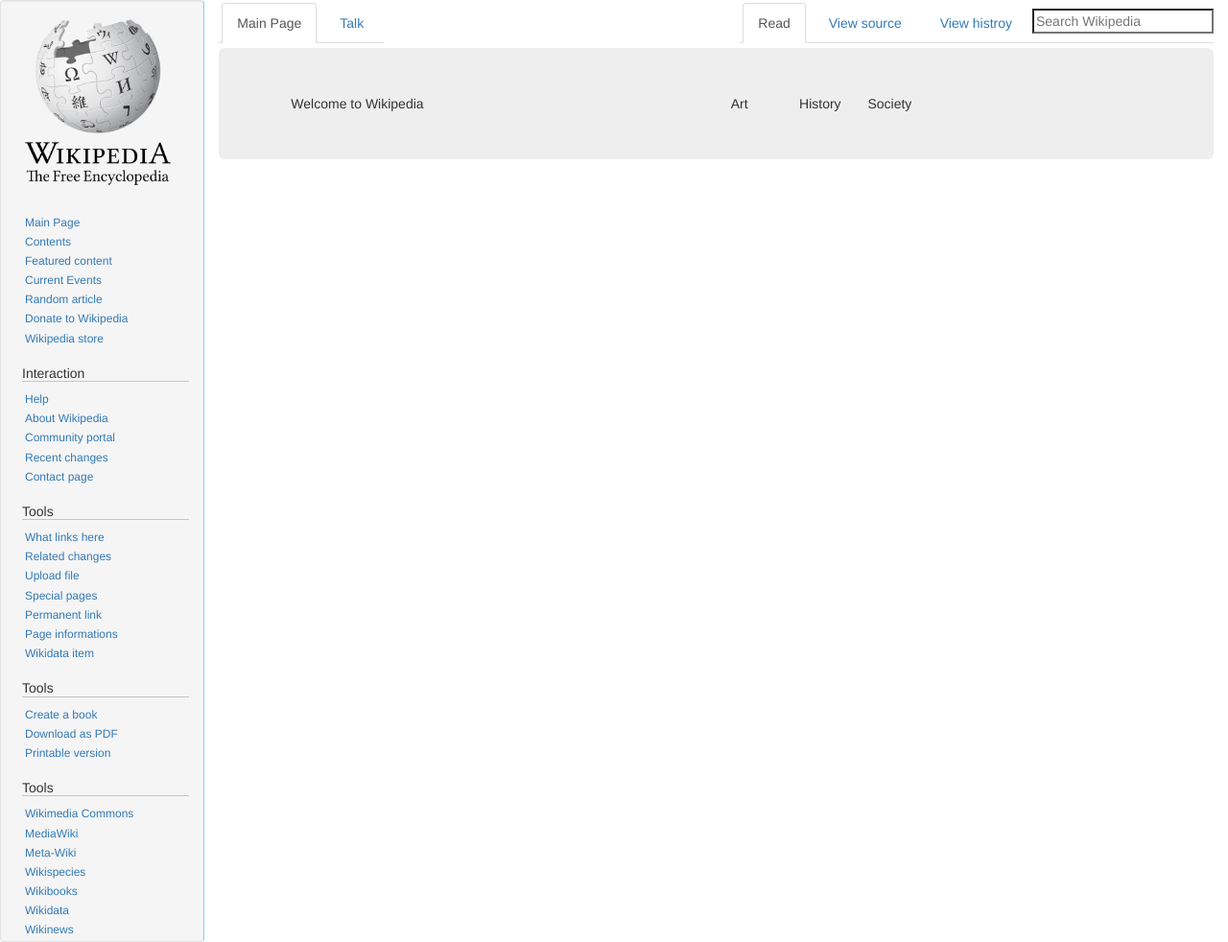
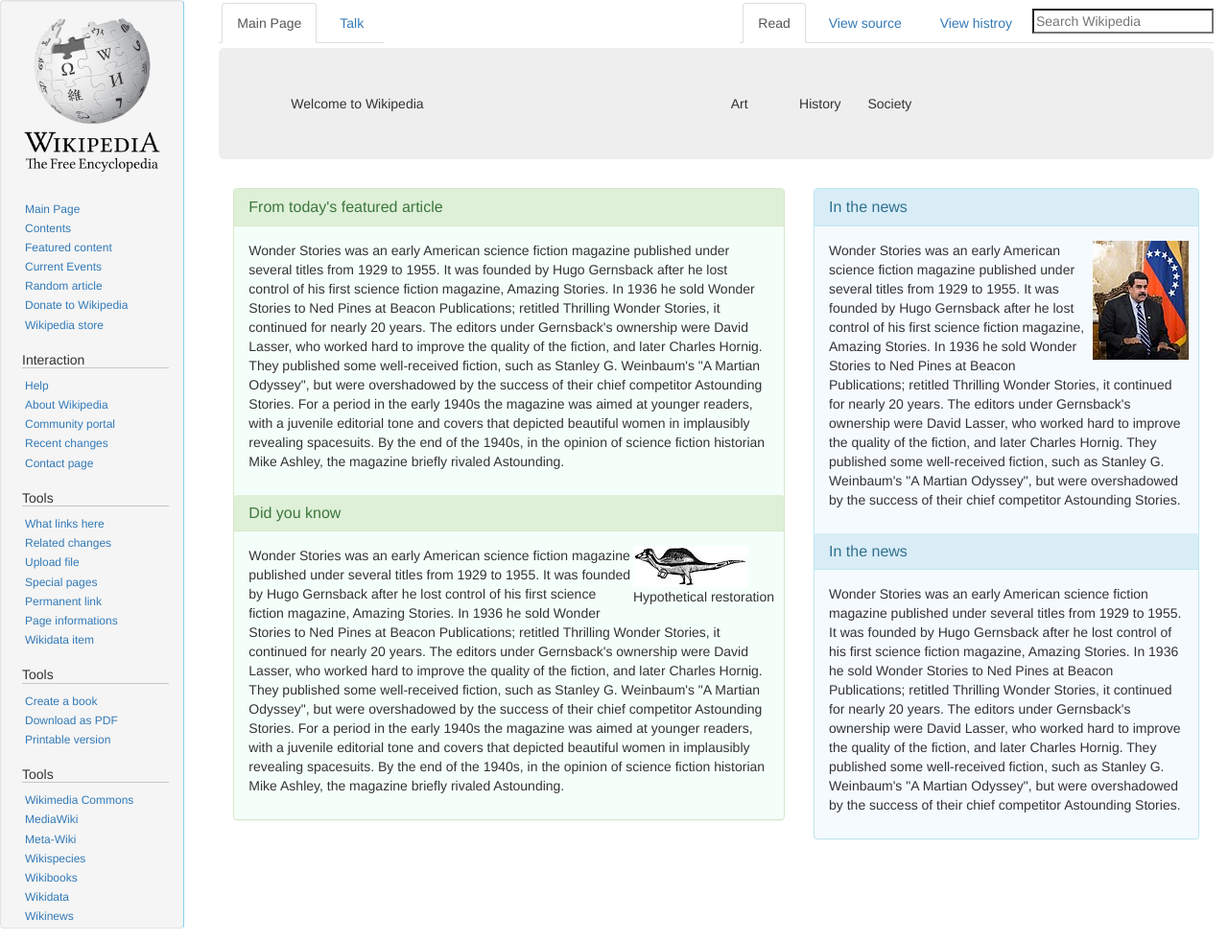
Before and after one commit to ritabc/wikipedia-page, a plain HTML site: page index.html in a window 1280 px wide. Shown: the whole page at 96% size. Drawn offline with Linux system fonts and the light colour scheme.

Commit message:
Add columns, style columns, add photos to columns

```diff
--- a/css/styles.css
+++ b/css/styles.css
@@ -31,6 +31,7 @@
 .sidebar img {
   width: 95%;
   margin-bottom: 15px;
+  width: 160px;
 }
 
 .side {
@@ -62,3 +63,16 @@
 input {
   background: no-repeat center;
 }
+
+div.panel-success {
+  background-color: #f5fffa;
+}
+
+div.panel-info {
+  background-color: #f5faff;
+}
+
+.col-img {
+  float: right;
+  margin: 15px 10px 0 0;
+}
--- a/index.html
+++ b/index.html
@@ -100,8 +100,35 @@
             </div>
           <div class="row today">
             <div class="col-md-7">
+              <div class="panel panel-success">
+                <div class="panel-heading">
+                  <h3 class="panel-title">From today's featured article</h3>
+                </div>
+                <p class="panel-body">Wonder Stories was an early American science fiction magazine published under several titles from 1929 to 1955. It was founded by Hugo Gernsback after he lost control of his first science fiction magazine, Amazing Stories. In 1936 he sold Wonder Stories to Ned Pines at Beacon Publications; retitled Thrilling Wonder Stories, it continued for nearly 20 years. The editors under Gernsback's ownership were David Lasser, who worked hard to improve the quality of the fiction, and later Charles Hornig. They published some well-received fiction, such as Stanley G. Weinbaum's "A Martian Odyssey", but were overshadowed by the success of their chief competitor Astounding Stories. For a period in the early 1940s the magazine was aimed at younger readers, with a juvenile editorial tone and covers that depicted beautiful women in implausibly revealing spacesuits. By the end of the 1940s, in the opinion of science fiction historian Mike Ashley, the magazine briefly rivaled Astounding.
+                </p>
+                <div class="panel-heading">
+                  <h3 class="panel-title">Did you know</h3>
+                </div>
+                <figure class="col-img"><img src="img/oxalaia.jpg">
+                  <figcaption>Hypothetical restoration<figcaption></figure>
+                <p class="panel-body">Wonder Stories was an early American science fiction magazine published under several titles from 1929 to 1955. It was founded by Hugo Gernsback after he lost control of his first science fiction magazine, Amazing Stories. In 1936 he sold Wonder Stories to Ned Pines at Beacon Publications; retitled Thrilling Wonder Stories, it continued for nearly 20 years. The editors under Gernsback's ownership were David Lasser, who worked hard to improve the quality of the fiction, and later Charles Hornig. They published some well-received fiction, such as Stanley G. Weinbaum's "A Martian Odyssey", but were overshadowed by the success of their chief competitor Astounding Stories. For a period in the early 1940s the magazine was aimed at younger readers, with a juvenile editorial tone and covers that depicted beautiful women in implausibly revealing spacesuits. By the end of the 1940s, in the opinion of science fiction historian Mike Ashley, the magazine briefly rivaled Astounding.
+                </p>
+              </div>
             </div>
-            <div class="col-md-7">
+            <div class="col-md-5">
+              <div class="panel panel-info">
+                <div class="panel-heading">
+                  <h3 class="panel-title">In the news</h3>
+                </div>
+                <img src="img/maduro.jpg" class="col-img">
+                <p class="panel-body">Wonder Stories was an early American science fiction magazine published under several titles from 1929 to 1955. It was founded by Hugo Gernsback after he lost control of his first science fiction magazine, Amazing Stories. In 1936 he sold Wonder Stories to Ned Pines at Beacon Publications; retitled Thrilling Wonder Stories, it continued for nearly 20 years. The editors under Gernsback's ownership were David Lasser, who worked hard to improve the quality of the fiction, and later Charles Hornig. They published some well-received fiction, such as Stanley G. Weinbaum's "A Martian Odyssey", but were overshadowed by the success of their chief competitor Astounding Stories.
+                </p>
+                <div class="panel-heading">
+                  <h3 class="panel-title">In the news</h3>
+                </div>
+                <p class="panel-body">Wonder Stories was an early American science fiction magazine published under several titles from 1929 to 1955. It was founded by Hugo Gernsback after he lost control of his first science fiction magazine, Amazing Stories. In 1936 he sold Wonder Stories to Ned Pines at Beacon Publications; retitled Thrilling Wonder Stories, it continued for nearly 20 years. The editors under Gernsback's ownership were David Lasser, who worked hard to improve the quality of the fiction, and later Charles Hornig. They published some well-received fiction, such as Stanley G. Weinbaum's "A Martian Odyssey", but were overshadowed by the success of their chief competitor Astounding Stories.
+                </p>
+              </div>
             </div>
           </div>
         </div>
```
Also changed, not shown: img/maduro.jpg (added), img/oxalaia.jpg (added).
